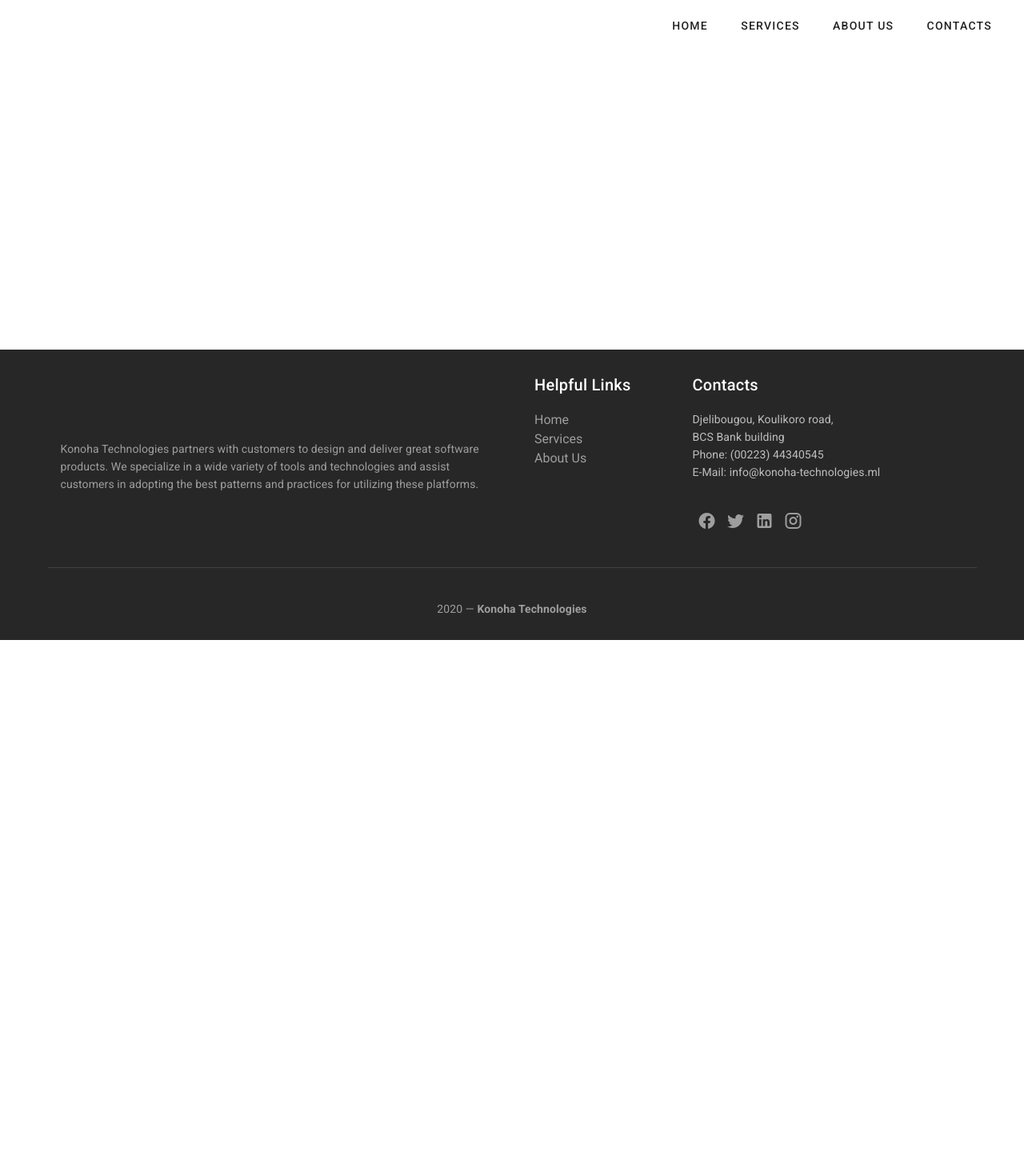
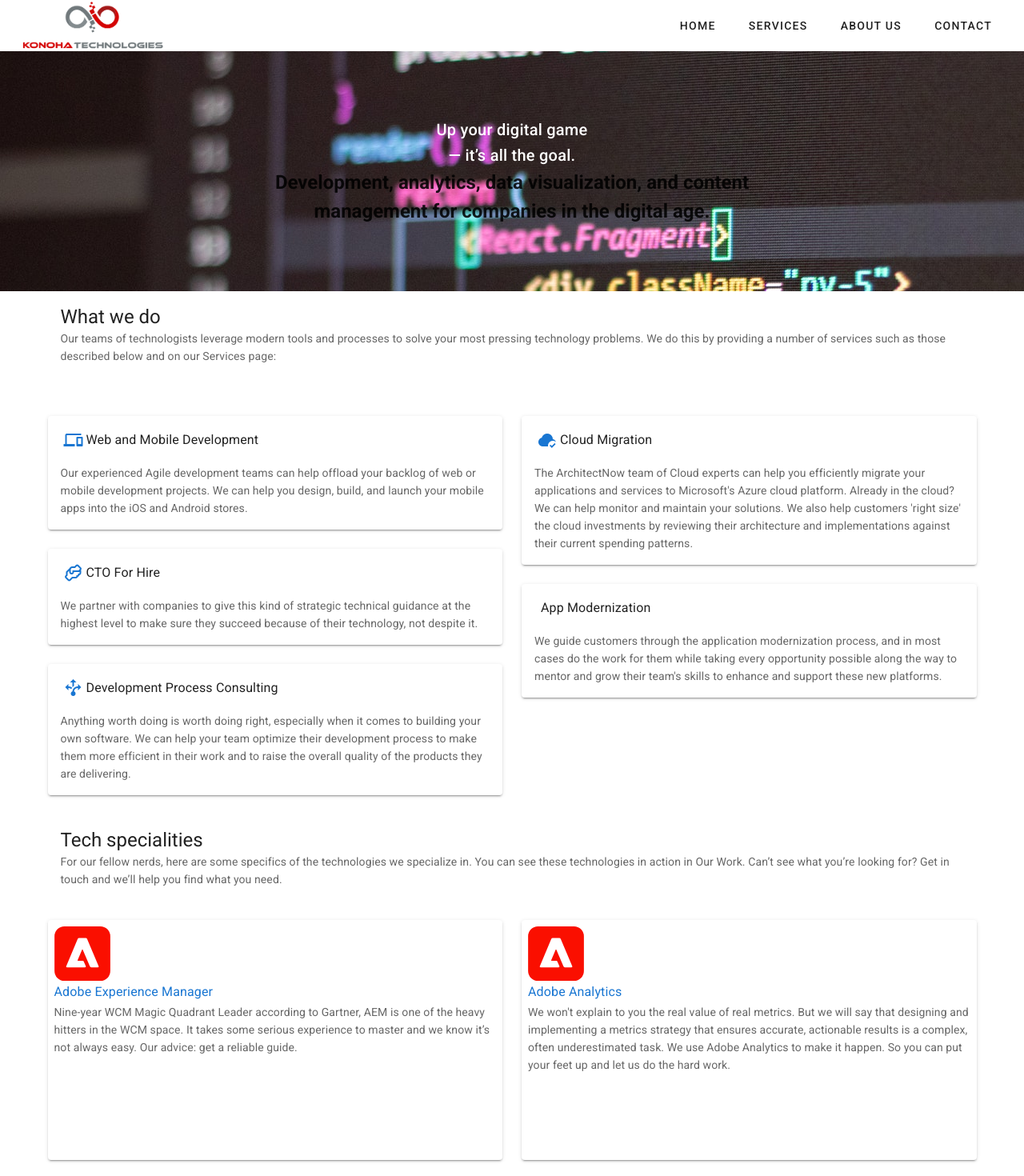
Before and after one commit to Abdoul19/konoha-techs, a Vue app: page /#/ in a window 1280 px wide. Shown: the top 1470 px of the page at 80% size. Before the commit the page ends 800 px from the top, so only its background shows below. Built offline with nearby package versions, Linux system fonts and the light colour scheme.

Commit message:
First version

```diff
--- a/src/App.vue
+++ b/src/App.vue
@@ -5,6 +5,37 @@
         color="white"
         flat
       >
+        <template v-if="$vuetify.breakpoint.mdAndUp">
+          <div  class="d-flex align-center">
+            <v-img
+              alt="Konoha Logo"
+              class="shrink mr-2"
+              contain
+              src="./assets/logo/web/logo-web-transparent.png"
+              transition="scale-transition"
+              width="200"
+            />
+          </div>
+          <v-spacer></v-spacer>
+
+          <template>
+            <v-btn
+              v-for="(item, i) in menuItems"
+              :key="i"
+              :to="{name: item.link}"
+              text
+              :exact=true
+            >
+              <span class="mr-2">{{item.title}}</span>
+            </v-btn>
+
+
+          </template>
+
+        </template>
+        <template v-if="$vuetify.breakpoint.smAndDown">
+          <v-row>
+
             <div class="d-flex align-center">
               <v-img
                 alt="Konoha Logo"
@@ -17,36 +48,36 @@
             </div>
             <v-spacer></v-spacer>
 
+            <v-menu class="d-flex">
+              <template v-slot:activator="{ on, attrs }">
                 <v-btn
-          :to="{name: 'Home'}"
-          text
+                  dark
+                  icon
+                  v-bind="attrs"
+                  v-on="on"
+                  :x-large="true"
                 >
-          <span class="mr-2">Home</span>
+                  <v-icon color="primary">mdi-dots-vertical</v-icon>
                 </v-btn>
+              </template>
 
-        <v-btn
-          :to="{name: 'Service'}"
-          text
+              <v-list>
+                <v-list-item
+                  v-for="(item, i) in menuItems"
+                  :key="i"
+                  :to="{name: item.link}"
+                  :exact=true
                 >
-          <span class="mr-2">Services</span>
-        </v-btn>
+                  <v-list-item-title>{{ item.title }}</v-list-item-title>
+                </v-list-item>
+              </v-list>
+            </v-menu>
 
-        <v-btn
-          :to="{name: 'About'}"
-          text
-        >
-          <span class="mr-2">About Us</span>
-        </v-btn>
-
-        <v-btn
-          to="contacts"
-          text
-        >
-          <span class="mr-2">Contacts</span>
-        </v-btn>
+          </v-row>
+        </template>
       </v-app-bar>
 
-      <v-main>
+      <v-main >
         <router-view></router-view>
       </v-main>
 
@@ -56,7 +87,7 @@
       >
       <v-container>
         <v-row>
-          <v-col cols=6>
+          <v-col cols="12" md=6>
             <v-card flat tile color="transparent">
               <v-card-title>
                 <v-img
@@ -74,7 +105,7 @@
             </v-card>
           </v-col>
 
-          <v-col cols=2>
+          <v-col cols="12" md=2>
             <v-card flat tile color="transparent">
               <v-card-title>
                 Helpful Links
@@ -90,7 +121,7 @@
               </v-card>
           </v-col>
 
-          <v-col cols=3>
+          <v-col cols="12" md=3>
             <v-card flat tile color="transparent">
               <v-card-title>
                 Contacts
@@ -149,6 +180,7 @@
   },
 
   data: () => ({
+    sectionTitle: "h2",
     icons: [
         'mdi-facebook',
         'mdi-twitter',
@@ -169,7 +201,13 @@
         title: "About Us",
         link: "About"
       }
-    ]
+    ],
+    menuItems: [
+        { title: 'Home', link: 'Home' },
+        { title: 'Services', link: 'Service' },
+        { title: 'About Us', link: 'About' },
+        { title: 'Contact', link: 'Contact' }
+      ],
   }),
 };
 </script>
--- a/src/components/Contact.vue
+++ b/src/components/Contact.vue
@@ -12,7 +12,7 @@
       </v-row>
 
       <v-row>
-        <v-col cols=4>
+        <v-col cols="12" md=6>
           <v-card flat tile>
             <v-card-title >
               Have questions? <br/>
@@ -39,7 +39,7 @@
           </v-card>
         </v-col>
 
-        <v-col cols=4>
+        <v-col cols="12" md=6>
           <v-card flat tile>
             <form>
               <v-text-field
@@ -84,7 +84,7 @@
           </v-card>
         </v-col>
 
-        <v-col cols=4>
+        <v-col cols="12" md=6>
           <v-card flat tile>
             <v-textarea
                 rows=8
--- a/src/components/Services/Services.vue
+++ b/src/components/Services/Services.vue
@@ -14,10 +14,10 @@
 
       <v-row>
 
-      <v-col cols="6">
+      <v-col cols="12" md=6>
         <template v-for="(service, key) in services" >
         <v-card :to="{ name: service.link}" v-if="key == 0 | key == 2 | key == 4 | key == 6" :key=key class="my-6" >
-          <v-card-title>
+          <v-card-title class="text-subtitle-1">
             <v-icon class="mx-1" color="primary" size="24px">{{ service.icone }}</v-icon>
             {{service.title}}
           </v-card-title>
@@ -28,10 +28,10 @@
         </template>
       </v-col>
 
-      <v-col cols="6">
+      <v-col cols="12" md=6>
         <template v-for="(service, key) in services" >
         <v-card :to="{ name: service.link}" v-if="key == 1 | key == 3 | key == 5" :key=key class="my-6" >
-          <v-card-title>
+          <v-card-title class="text-subtitle-1">
             <v-icon class="mx-1" color="primary" size="24px">{{ service.icone }}</v-icon>
             {{service.title}}
           </v-card-title>
--- a/src/components/Specialities.vue
+++ b/src/components/Specialities.vue
@@ -14,11 +14,11 @@
 
       <v-row>
         <template v-for="(tech, key) in specialities">
-          <v-col cols=3 :key=key>
-            <v-card outlined tile class="pa-2" min-height="300">
+          <v-col cols=12 md=6 :key=key>
+            <v-card v-if="$vuetify.breakpoint.smAndDown" class="pa-2">
               <a style="text-decoration: none" :href="tech.link" target="_blank">
               <v-img contain max-width="70" max-height="70" :alt="tech.title+'-logo'" :src="require(`../assets/${tech.icone}`)" />
-              <v-card-title color="primary" class="pa-0">
+              <v-card-title color="primary" class="text-subtitle-1 pa-0">
 
                   {{tech.title}}
 
@@ -28,6 +28,21 @@
                 {{tech.content}}
               </v-card-text>
             </v-card>
+
+            <v-card v-if="$vuetify.breakpoint.mdAndUp" class="pa-2" min-height="300">
+              <a style="text-decoration: none" :href="tech.link" target="_blank">
+              <v-img contain max-width="70" max-height="70" :alt="tech.title+'-logo'" :src="require(`../assets/${tech.icone}`)" />
+              <v-card-title color="primary" class="text-subtitle-1 pa-0">
+
+                  {{tech.title}}
+
+              </v-card-title>
+              </a>
+              <v-card-text class="pa-0">
+                {{tech.content}}
+              </v-card-text>
+            </v-card>
+
           </v-col>
         </template>
       </v-row>
--- a/src/router/index.js
+++ b/src/router/index.js
@@ -8,7 +8,7 @@
 
 const routes = [
   {
-    path: '/home',
+    path: '/',
     name: 'Home',
     component: Home
   },
--- a/src/views/About.vue
+++ b/src/views/About.vue
@@ -1,5 +1,5 @@
 <template>
-  <v-container>
+  <v-container class="px-6 px-sm-6">
     <v-card flat tile>
       <v-card-title>
         About Us
--- a/src/views/Contact.vue
+++ b/src/views/Contact.vue
@@ -1,5 +1,7 @@
 <template>
+<v-container class="px-6 px-sm-6">
   <Contact/>
+</v-container>
 </template>
 
 <script>
--- a/src/views/Home.vue
+++ b/src/views/Home.vue
@@ -1,10 +1,10 @@
 <template>
 <div>
   <v-container pa-0 fluid>
-        <v-parallax  width="100%" src="../assets/hero-background.jpg">
+        <v-parallax height="300"  width="100%" src="../assets/hero-background.jpg">
           <v-row align="center" justify="center">
-            <v-col class="text-center" cols="6">
-            <h1>
+            <v-col class="text-center" cols="12" md=6>
+            <h1 class="text-h6">
             Up your digital game <br/>
             — it’s all the goal.
             </h1>
@@ -15,7 +15,7 @@
         </v-parallax>
   </v-container>
 
-  <v-container>
+  <v-container class="px-6 px-sm-6">
     <Services/>
 
     <Specialities/>
--- a/src/views/Service.vue
+++ b/src/views/Service.vue
@@ -1,5 +1,5 @@
 <template>
-  <v-container>
+  <v-container class="px-6 px-sm-6">
     <Services/>
   </v-container>
 </template>
```
Lines whose indentation alone changed are shown as unchanged.
